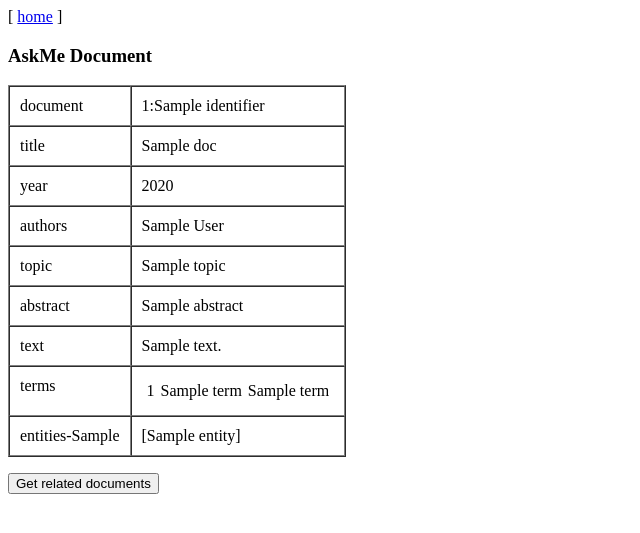
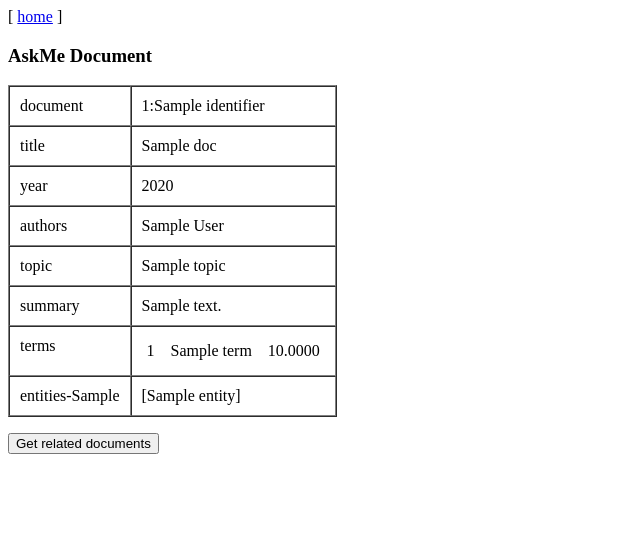
Before and after one commit to lapps-askme/askme-light, a Flask app: template code/templates/document.html in a window 1280 px wide. Shown: the top 533 px of the page, without its empty margins (0-640 px from the left). Run offline with Flask 3, Linux system fonts and the light colour scheme; the template is opened without the code that fills it: most values are stand-ins (such as "Sample title", 1, 10 or a date in 2020).

Commit message:
Using one summary only ; added some configuration settings for NLP processing

```diff
--- a/code/app.py
+++ b/code/app.py
@@ -1,4 +1,4 @@
-
+import time
 from flask import Flask, render_template, request
 
 import elastic
@@ -8,6 +8,7 @@ app = Flask(__name__)
 
 @app.route("/")
 def index():
+    t0 = time.time()
     index = request.args.get("index")
     term = request.args.get("term", '')
     result = None
@@ -16,6 +17,7 @@ def index():
         result = elastic.search(index, term)
         docs = result.hits
         docs = ranking.rerank(docs)
+    print(f'Elapsed time: {time.time()-t0:.2f} seconds')
     return render_template(
         'index.html', indices=elastic.indices(),
         index=index,term=term, result=result, docs=docs)
--- a/code/templates/document.html
+++ b/code/templates/document.html
@@ -28,12 +28,9 @@
       <td>{{doc.topic}}</td>
     </tr>
     <tr valign="top">
-      <td>abstract</td>
-      <td>{{doc.abstract}}</td>
-    </tr>
-    <tr valign="top">
-      <td>text</td>
-      <td>{{doc.text}}</td>
+      <!-- only printing the first 1000 characters for now -->
+      <td>summary</td>
+      <td>{{doc.summary[:1000]}}</td>
     </tr>
     <tr valign="top">
       <td>terms</td>
@@ -42,8 +39,10 @@
           {% for term in doc.sorted_terms()[:20] %}
           <tr>
             <td>{{ term[0] }}</td>
+            <td>&nbsp;</td>
             <td align="right">{{ term[1] }}</td>
-            <td>{{ term[2] }}</td>
+            <td>&nbsp;</td>
+            <td>{{ "%.4f" % term[2] }}</td>
           </tr>
           {% endfor %}
         </table>
```
Also changed, not shown: code/config.py (+9 -0 lines), code/document.py (+7 -2 lines), code/ranking.py (+5 -2 lines).
